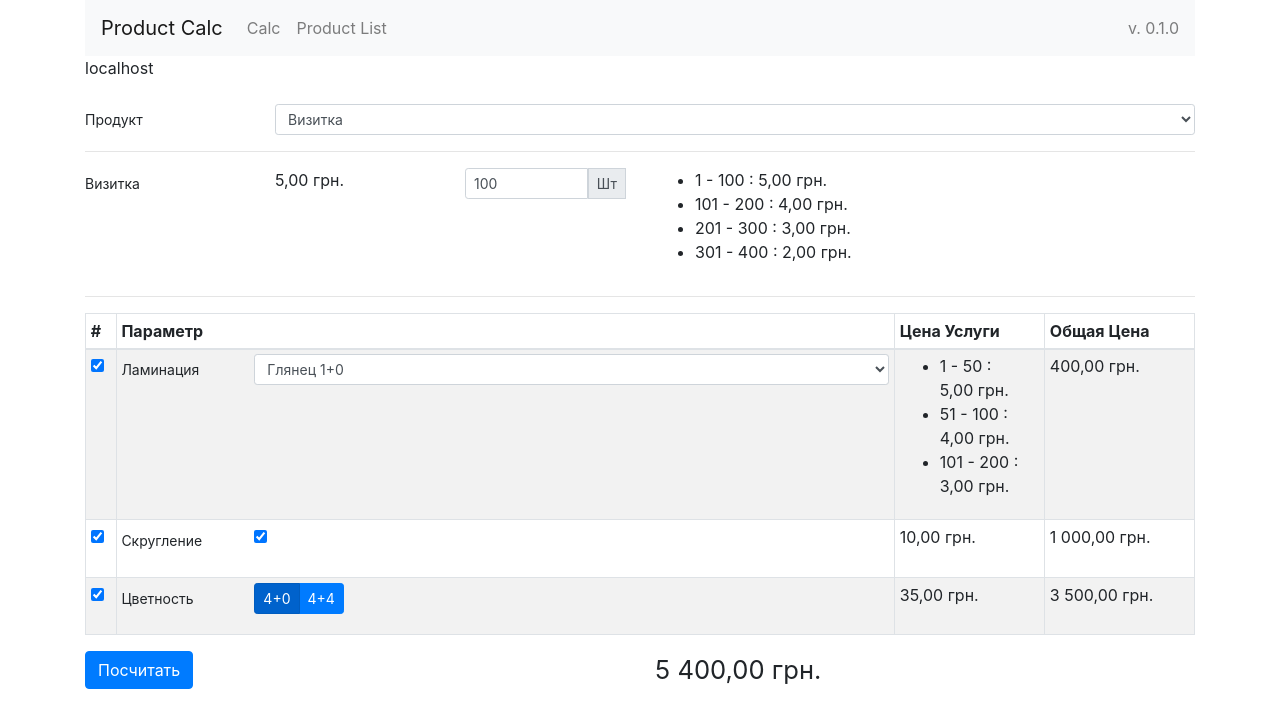
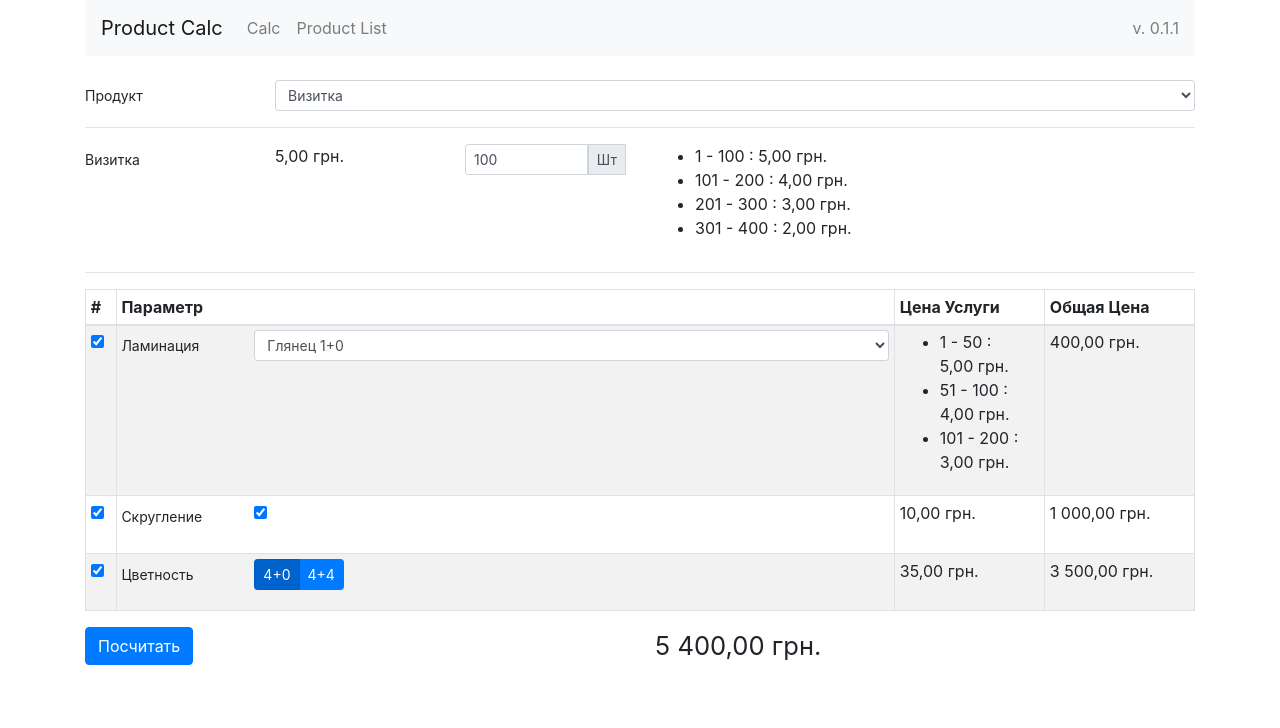
Before and after one commit to sammusic27/products-calc, a React app: page / in a window 1280 px wide. Shown: the top 728 px of the page. Built offline with nearby package versions, Linux system fonts and the light colour scheme; the HTML template or start-up script is replaced by a standard one.

Commit message:
fix wrong recalculation after change enabled properties or product select

```diff
--- a/package.json
+++ b/package.json
@@ -1,6 +1,6 @@
 {
   "name": "product-calc",
-  "version": "0.1.0",
+  "version": "0.1.1",
   "description": "",
   "main": "index.js",
   "scripts": {
--- a/src/components/app.jsx
+++ b/src/components/app.jsx
@@ -6,17 +6,16 @@ import {
   Redirect,
 } from 'react-router-dom'
 
-const PATH = window.location.hostname === 'localhost' ? '' : '/products-calc';
+const PATH = window.location.hostname === 'localhost' ? '' : `/${window.location.hostname}/products-calc`;
+import { Header } from "./header";
 import { Calculator } from './calc/calculator';
 import { ProductList } from './productList/productList';
-import {Header} from "./header";
 
 export function App(){
   return (
     <Router>
       <div className="container">
         <Header />
-        {window.location.hostname}
         <Switch>
           <Route
             exact
--- a/src/components/calc/product.tsx
+++ b/src/components/calc/productSummary.tsx
@@ -11,7 +11,7 @@ type Props = {
   onChange: (values: any) => void
 };
 
-export const ProductField = function(props: Props) {
+export const ProductSummary = function(props: Props) {
 
   const handleChange = (value: any) => {
     props.onChange && props.onChange(value);
--- a/src/components/form/fields/checkbox.tsx
+++ b/src/components/form/fields/checkbox.tsx
@@ -1,4 +1,4 @@
-import React, { useState } from 'react';
+import React, { useState, useEffect } from 'react';
 import { Form, Row, Col } from 'react-bootstrap';
 
 type Props = {
@@ -13,6 +13,10 @@ type Props = {
 
 export const CheckboxField = function(props: Props) {
   const [value, setValue] = useState(props.value);
+
+  useEffect(() => {
+    setValue(props.value);
+  }, [props.value]);
 
   const handleChange = (e: any) => {
     setValue(e.target.checked);
--- a/src/components/form/form.jsx
+++ b/src/components/form/form.jsx
@@ -2,7 +2,7 @@ import React, { useState, useEffect } from 'react';
 import { Form, Button, Row, Col } from 'react-bootstrap';
 import get from 'lodash/get';
 
-import { ProductField } from '../calc/product';
+import { ProductSummary } from '../calc/productSummary';
 import {calcForm} from "../../utils/calculate";
 import {Properties} from "./properties";
 import { Price } from "../price/price";
@@ -28,49 +28,88 @@ function defaultValues(properties = []){
   return data;
 }
 
+function collectEnabledCollection(values){
+  const data = {};
+  for(let i in values){
+    data[i] = !!values[i];
+  }
+  return data;
+}
+
+function parse(enabled, values){
+  const data = {};
+  for(let i in values){
+    if(enabled[i]){
+      data[i] = values[i];
+    }
+  }
+
+  return data;
+}
+
 export function FormComponent(props){
   const product = props.product;
   const { defaultCount, properties } = product;
+
   const [count, setCount] = useState(defaultCount);
   const [result, setResult] = useState(0);
-  const [values, setValues] = useState(() => {
+
+  const [formValues, setFormValues] = useState(() => {
     return defaultValues(properties);
+  });
+  const [enabled, setEnabled] = useState(() => {
+    return collectEnabledCollection(formValues);
   });
 
   useEffect(() => {
     const { defaultCount, properties } = props.product;
-    const newValues = defaultValues(properties)
-    setValues(newValues)
+    const newValues = defaultValues(properties);
+    const newEnabled = collectEnabledCollection(newValues);
+
+    setFormValues(newValues)
     setCount(defaultCount);
-    setResult(calcForm(product, defaultCount, newValues));
+    setEnabled(newEnabled);
+
+    updateResults(defaultCount, newValues, newEnabled);
   }, [props.product]);
 
   const handleCount = (count) => {
     count = parseInt(count);
     setCount(count);
-    setResult(calcForm(product, count, values));
+    updateResults(count, formValues);
   }
 
-  const handleChange = (data) => {
-    setValues(data);
-    setResult(calcForm(product, count, data));
+  const handleChangeValues = (data) => {
+    setFormValues(data);
+    updateResults(count, data);
+  }
+
+  const handleChangeEnabled = (data) => {
+    setEnabled(data);
+    updateResults(count, formValues, data);
   }
 
   const handleSubmit = (e) => {
     e.preventDefault();
 
-    setResult(calcForm(product, count, values));
+    updateResults(count, formValues);
+  }
+
+  const updateResults = (count, values, enabledFields = enabled) => {
+    setResult(calcForm(product, count, parse(enabledFields, values)));
   }
 
   return (
     <Form>
-      <ProductField product={product} count={count} onChange={handleCount} />
+      <ProductSummary product={product} count={count} onChange={handleCount} />
       <hr />
       <Properties
-        onChange={handleChange}
+        onChange={handleChangeValues}
+        onEnabled={handleChangeEnabled}
         properties={properties}
         count={count}
-        values={values}
+        enabled={enabled}
+        values={formValues}
         name={product.name}
       />
       <Row>
--- a/src/components/form/properties.tsx
+++ b/src/components/form/properties.tsx
@@ -15,7 +15,9 @@ type Props = {
   properties: Array<any>,
   count: number,
   onChange?: (values: any) => void,
-  values: any
+  onEnabled?: (values: any) => void,
+  enabled: any,
+  values: any,
 };
 
 
@@ -31,42 +33,27 @@ function parse(enabled: any, values: any){
 }
 
 export function Properties(props: Props){
-  const [values, setValues] = useState(props.values);
-  const [enabled, setEnabled] = useState(() => {
-    const data:any = {};
-    for(let i in values){
-      data[i] = !!values[i];
-    }
-    return data;
-  });
-
-  useEffect(() => {
-    const data:any = {};
-    for(let i in props.values){
-      data[i] = !!props.values[i];
-    }
-    setValues(props.values);
-    setEnabled(data);
-  }, [props.name]);
 
   const handleEnabledValues = (name: string, value: boolean) => {
-    const enabledNew = cloneDeep(enabled);
-    enabledNew[name] = value;
-    setEnabled(enabledNew);
-    props.onChange && props.onChange(parse(enabledNew, values));
+    props.onEnabled && props.onEnabled({
+      ...props.enabled,
+      [name]: value
+    });
   };
 
   const handleChange = (name: string, value: any) => {
-    const valuesNew = cloneDeep(values);
-    valuesNew[name] = value;
-    setValues(valuesNew);
-    props.onChange && props.onChange(parse(enabled, valuesNew));
+    props.onChange && props.onChange({
+      ...props.values,
+      [name]: value
+    });
   }
 
   const fields = props.properties.map((property) => {
     const { name, label } = property;
     const handleChangeField = (value: any) => handleChange(name, value);
 
+    const formValues = props.values;
+    const enabled = props.enabled;
     let component = null;
 
     switch(property.type){
@@ -75,7 +62,7 @@ export function Properties(props: Props){
           name={name}
           onChange={handleChangeField}
           label={label}
-          value={values[name]}
+          value={formValues[name]}
         />;
         break;
       case "radio":
@@ -84,7 +71,7 @@ export function Properties(props: Props){
           onChange={handleChangeField}
           options={property.options}
           label={label}
-          value={values[name]}
+          value={formValues[name]}
         />;
         break;
       case "text":
@@ -94,7 +81,7 @@ export function Properties(props: Props){
           type={property.type}
           onChange={handleChangeField}
           label={label}
-          value={values[name]}
+          value={formValues[name]}
         />;
         break;
       case "dropdown":
@@ -103,7 +90,7 @@ export function Properties(props: Props){
           onChange={handleChangeField}
           options={property.options}
           label={label}
-          value={values[name]}
+          value={formValues[name]}
         />;
         break;
       default:
@@ -111,7 +98,7 @@ export function Properties(props: Props){
         break;
     }
 
-    const propertyPrice = getPriceFromPropertyByParameters(property, values[name], props.count);
+    const propertyPrice = getPriceFromPropertyByParameters(property, formValues[name], props.count);
     const propertyPriceFull = propertyPrice * props.count;
     const hiddenRow = !enabled[name] ? 'hidden-row' : '';
     const tiers = getTiersFromPropertyByValue(property, propertyPrice);
@@ -140,6 +127,7 @@ export function Properties(props: Props){
   });
 
   return (
+    <div>
       <Table striped bordered hover size="sm">
         <thead>
           <tr>
@@ -153,6 +141,7 @@ export function Properties(props: Props){
           {fields}
         </tbody>
       </Table>
+    </div>
   );
 }
 
--- a/src/utils/models/models.ts
+++ b/src/utils/models/models.ts
@@ -23,6 +23,7 @@ export type Product = {
 export type Property = {
   type: 'text' | 'number' | 'checkbox' | 'radio' | 'dropdown',
   label: string,
+  enabled: boolean,
   price: number,
   name: string,
   placeholder?: string
```
Lines whose indentation alone changed are shown as unchanged.
